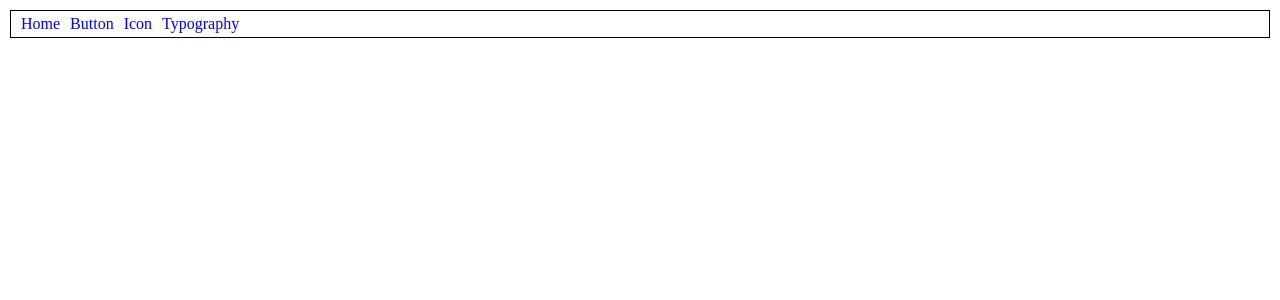
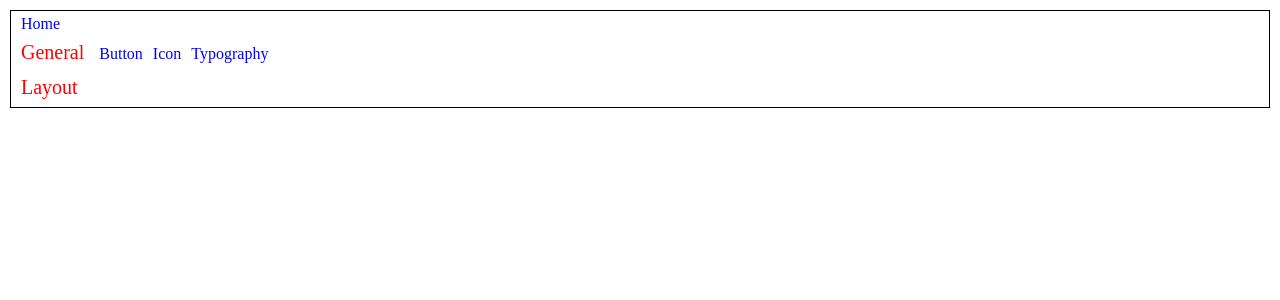
Before and after one commit to Dev-Study-Cafe/Ant-Design, a React (Create React App) app: page / in a window 1280 px wide. Shown: the top 300 px of the page. Built offline with nearby package versions, Linux system fonts and the light colour scheme.

Commit message:
Modify Navigation JSX Frame

```diff
--- a/src/components/Navigation.tsx
+++ b/src/components/Navigation.tsx
@@ -5,8 +5,23 @@ const SContainer = styled.div`
   margin: 10px;
   padding: 5px;
   display: flex;
+  flex-direction: column;
+  flex-wrap: wrap;
   border: 1px solid black;
-  flex-wrap: wrap;
+`;
+
+const SRowContainer = styled.div`
+  padding: 5px;
+  display: flex;
+  flex-direction: row;
+  align-items: flex-end;
+  margin-top: 5px;
+`;
+
+const SCategory = styled.h4`
+  font-size: 20px;
+  color: red;
+  margin-right: 10px;
 `;
 
 const SLink = styled.a`
@@ -20,10 +35,16 @@ const Navigation = () => {
     <SContainer>
       <SLink href={HOME}>Home</SLink>
 
-      {/* General */}
-      <SLink href={BUTTON}>Button</SLink>
-      <SLink href={ICON}>Icon</SLink>
-      <SLink href={TYPOGRAPHY}>Typography</SLink>
+      <SRowContainer>
+        <SCategory>General</SCategory>
+        <SLink href={BUTTON}>Button</SLink>
+        <SLink href={ICON}>Icon</SLink>
+        <SLink href={TYPOGRAPHY}>Typography</SLink>
+      </SRowContainer>
+
+      <SRowContainer>
+        <SCategory>Layout</SCategory>
+      </SRowContainer>
     </SContainer>
   )
 };
```
